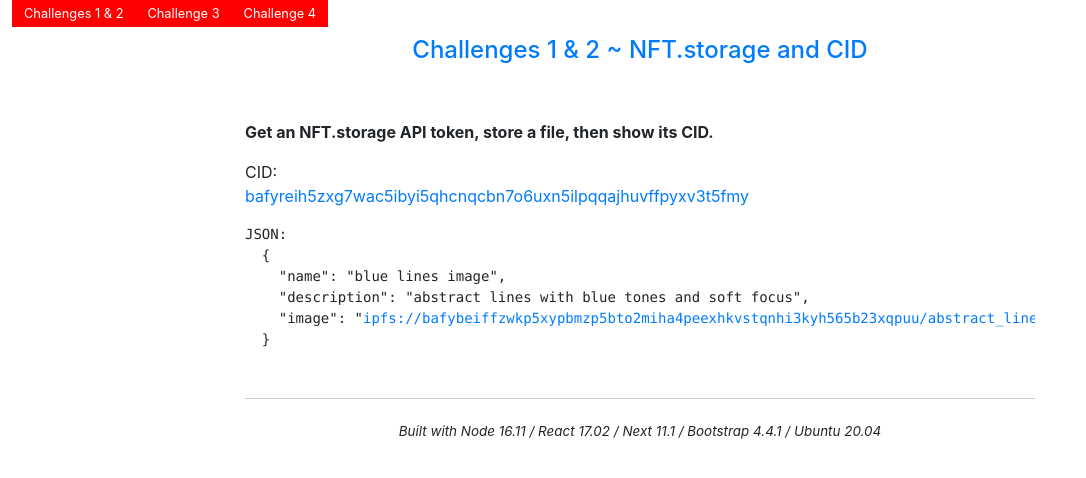
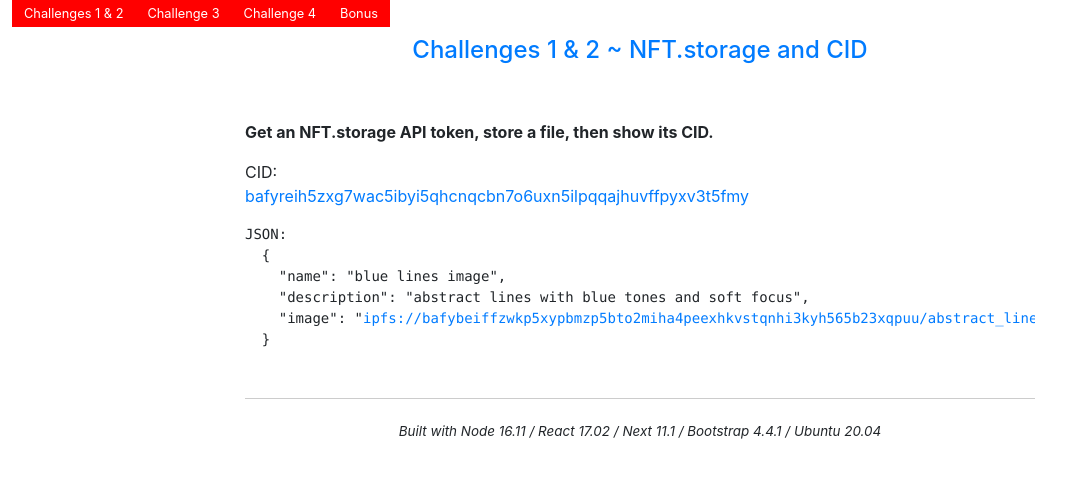
Before and after one commit to CodeConnects/filecoin-hackathon, a Next.js app: page / in a window 1280 px wide. Shown: the top 478 px of the page, without its empty margins (0-1086 px from the left). Built offline with nearby package versions, Linux system fonts and the light colour scheme.

Commit message:
add link to bonus page

```diff
--- a/components/navbar.js
+++ b/components/navbar.js
@@ -6,6 +6,7 @@ export default function Navbar() {
             <Link href="/">Challenges 1 & 2</Link>
             <Link href="/challenge-3">Challenge 3</Link>
             <Link href="/challenge-4">Challenge 4</Link>
+            <Link href="/bonus">Bonus</Link>
         </nav>
     )
 }
```
